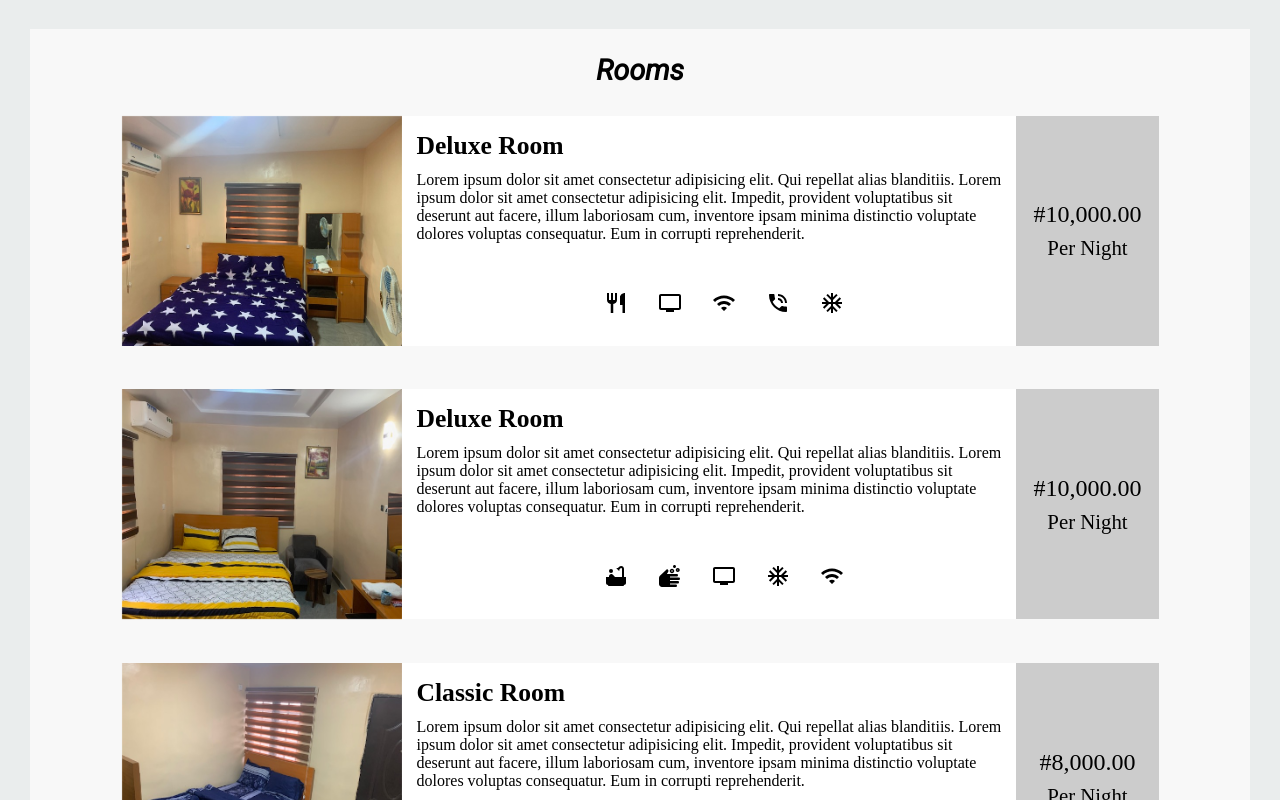
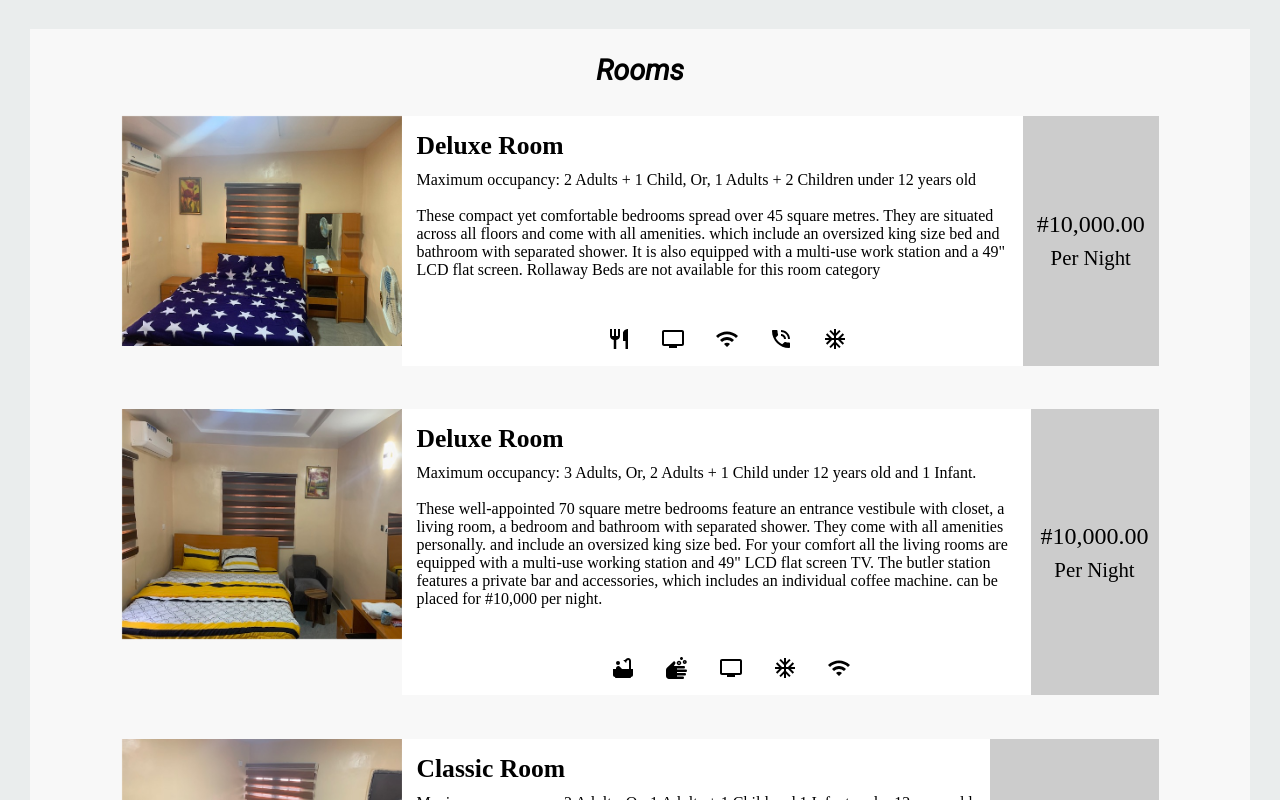
Before and after one commit to Timmy160/Btc-homes, a React (Vite) app: page /Rooms in a window 1280 px wide. Built offline with nearby package versions, Linux system fonts and the light colour scheme; no server answers.

Commit message:
recompiled code2

```diff
--- a/src/Components/Input.css
+++ b/src/Components/Input.css
@@ -73,7 +73,7 @@ form > input {
 @media only screen and (max-width: 600px) {
   .input {
     background-color: rgba(35, 35, 39, 0.5);
-    width: 370px;
+    width: 380px;
     height: 90px;
     display: flex;
     flex-direction: row;
--- a/src/Components/Navbar.css
+++ b/src/Components/Navbar.css
@@ -84,11 +84,12 @@ header .nav-btn {
     padding: 0.1rem;
   }
 
+  /* Nav link later things */
   header .nav-btn {
     display: flex;
     justify-content: center;
     align-items: center;
-    visibility: visible;
+    visibility: hidden;
     padding-bottom: 18px;
     padding-right: 10px;
     opacity: 1;
@@ -114,6 +115,7 @@ header .nav-btn {
     gap: 1.2rem;
     background-color: rgb(234, 237, 237);
     z-index: 100;
+    opacity: 5;
     transition: 0.8s;
     transform: translateY(-100vh);
   }
--- a/src/Pages/Home/Home.css
+++ b/src/Pages/Home/Home.css
@@ -25,6 +25,7 @@
 @media only screen and (max-width: 600px) {
   .home {
     min-height: 50vh;
+    opacity: 1;
   }
 
   .home_text {
--- a/src/Pages/Login/Login.css
+++ b/src/Pages/Login/Login.css
@@ -146,6 +146,7 @@
     border-radius: 10px;
     border: 1px solid #ccc;
     background-color: #f8f8f8;
+    font-size: 1.1rem;
   }
 
   .Login_container > form {
--- a/src/Pages/Register/Register.css
+++ b/src/Pages/Register/Register.css
@@ -146,6 +146,7 @@
     border-radius: 10px;
     border: 1px solid #ccc;
     background-color: #f8f8f8;
+    font-size: 1.1rem;
   }
 
   .Register_container > form {
@@ -157,7 +158,7 @@
   }
 
   .Register_container .Auth_buttons {
-    padding-top: 2rem;
+    padding-top: 6rem;
   }
 
   .Start_Button {
--- a/src/Pages/Register/Register.jsx
+++ b/src/Pages/Register/Register.jsx
@@ -10,7 +10,7 @@ function Register() {
 
   const [email, setEmail] = useState("");
   const [password, setPassword] = useState("");
-  const [confirmPassword, setConfirmPassword] = useState("");
+  // const [confirmPassword, setConfirmPassword] = useState("");
 
   const Register = (e) => {
     e.preventDefault();
@@ -60,13 +60,13 @@ function Register() {
             value={password}
             onChange={(e) => setPassword(e.target.value)}
           />
-          <h5> Confirm Password</h5>
+          {/* <h5> Confirm Password</h5>
           <input
             type="password"
             placeholder="Enter your password"
             value={confirmPassword}
             onChange={(e) => setConfirmPassword(e.target.value)}
-          />
+          /> */}
 
           <div className="Auth_buttons">
             <button type="submit" className="Start_Button" onClick={Register}>
--- a/src/Pages/Rooms/Rooms.css
+++ b/src/Pages/Rooms/Rooms.css
@@ -173,7 +173,7 @@
   }
 
   .room_price {
-    font-size: 1.5rem;
+    font-size: 1.3rem;
   }
 
   .room_day {
--- a/src/Pages/Rooms/Rooms.jsx
+++ b/src/Pages/Rooms/Rooms.jsx
@@ -7,7 +7,6 @@ import Room7 from "../../Assets/Images/Room7.jpg";
 import Room8 from "../../Assets/Images/Room8.jpg";
 import Room11 from "../../Assets/Images/Room11.jpg";
 import Room14 from "../../Assets/Images/Room14.jpg";
-import ArrowBackIosIcon from "@mui/icons-material/ArrowBackIos";
 import Slide from "react-reveal/Slide";
 import RestaurantIcon from "@mui/icons-material/Restaurant";
 import PersonalVideoIcon from "@mui/icons-material/PersonalVideo";
@@ -31,12 +30,14 @@ function Rooms() {
             <div className="room_text">
               <span className="room_type">Deluxe Room</span>
               <span className="about_room">
-                Lorem ipsum dolor sit amet consectetur adipisicing elit. Qui
-                repellat alias blanditiis. Lorem ipsum dolor sit amet
-                consectetur adipisicing elit. Impedit, provident voluptatibus
-                sit deserunt aut facere, illum laboriosam cum, inventore ipsam
-                minima distinctio voluptate dolores voluptas consequatur. Eum in
-                corrupti reprehenderit.
+                Maximum occupancy: 2 Adults + 1 Child, Or, 1 Adults + 2 Children
+                under 12 years old <br /> <br /> These compact yet comfortable
+                bedrooms spread over 45 square metres. They are situated across
+                all floors and come with all amenities. which include an
+                oversized king size bed and bathroom with separated shower. It
+                is also equipped with a multi-use work station and a 49" LCD
+                flat screen. Rollaway Beds are not available for this room
+                category
               </span>
               <span className="description_icons">
                 <RestaurantIcon className="description_icon" />
@@ -63,12 +64,16 @@ function Rooms() {
             <div className="room_text">
               <span className="room_type">Deluxe Room</span>
               <span className="about_room">
-                Lorem ipsum dolor sit amet consectetur adipisicing elit. Qui
-                repellat alias blanditiis. Lorem ipsum dolor sit amet
-                consectetur adipisicing elit. Impedit, provident voluptatibus
-                sit deserunt aut facere, illum laboriosam cum, inventore ipsam
-                minima distinctio voluptate dolores voluptas consequatur. Eum in
-                corrupti reprehenderit.
+                Maximum occupancy: 3 Adults, Or, 2 Adults + 1 Child under 12
+                years old and 1 Infant. <br /> <br /> These well-appointed 70
+                square metre bedrooms feature an entrance vestibule with closet,
+                a living room, a bedroom and bathroom with separated shower.
+                They come with all amenities personally. and include an
+                oversized king size bed. For your comfort all the living rooms
+                are equipped with a multi-use working station and 49" LCD flat
+                screen TV. The butler station features a private bar and
+                accessories, which includes an individual coffee machine. can be
+                placed for #10,000 per night.
               </span>
               <span className="description_icons">
                 <BathtubIcon className="description_icon" />
@@ -95,12 +100,13 @@ function Rooms() {
             <div className="room_text">
               <span className="room_type">Classic Room</span>
               <span className="about_room">
-                Lorem ipsum dolor sit amet consectetur adipisicing elit. Qui
-                repellat alias blanditiis. Lorem ipsum dolor sit amet
-                consectetur adipisicing elit. Impedit, provident voluptatibus
-                sit deserunt aut facere, illum laboriosam cum, inventore ipsam
-                minima distinctio voluptate dolores voluptas consequatur. Eum in
-                corrupti reprehenderit.
+                {" "}
+                Maximum occupancy: 2 Adults, Or, 1 Adults + 1 Child and 1 Infant
+                under 12 years old <br /> <br /> Rate inclusive of buffet
+                breakfast in Btc Homes. Located on all floors of the hotel,
+                these guestrooms are personally designed by. They feature an
+                entrance vestibule with an extra walk-in closet, living room, a
+                bedroom and a bathroom with separated shower.
               </span>
               <span className="description_icons">
                 <BathtubIcon className="description_icon" />
@@ -127,12 +133,16 @@ function Rooms() {
             <div className="room_text">
               <span className="room_type">Classic Room</span>
               <span className="about_room">
-                Lorem ipsum dolor sit amet consectetur adipisicing elit. Qui
-                repellat alias blanditiis. Lorem ipsum dolor sit amet
-                consectetur adipisicing elit. Impedit, provident voluptatibus
-                sit deserunt aut facere, illum laboriosam cum, inventore ipsam
-                minima distinctio voluptate dolores voluptas consequatur. Eum in
-                corrupti reprehenderit.
+                Maximum occupancy: 2 Adults, Or, 2 Adults + 1 Child under 12
+                years old and 1 Infant. <br /> <br /> These well-appointed 70
+                square metre bedrooms feature an entrance vestibule with closet,
+                a living room, a bedroom and bathroom with separated shower.
+                They come with all amenities personally. and include an
+                oversized king size bed. For your comfort all the living rooms
+                are equipped with a multi-use working station and 38" LCD flat
+                screen TV. The butler station features a private bar and
+                accessories, which includes an individual coffee machine. can be
+                placed for #8,000 per night.
               </span>
               <span className="description_icons">
                 <RestaurantIcon className="description_icon" />
@@ -159,12 +169,12 @@ function Rooms() {
             <div className="room_text">
               <span className="room_type">Classic Room</span>
               <span className="about_room">
-                Lorem ipsum dolor sit amet consectetur adipisicing elit. Qui
-                repellat alias blanditiis. Lorem ipsum dolor sit amet
-                consectetur adipisicing elit. Impedit, provident voluptatibus
-                sit deserunt aut facere, illum laboriosam cum, inventore ipsam
-                minima distinctio voluptate dolores voluptas consequatur. Eum in
-                corrupti reprehenderit.
+                Maximum occupancy: 2 Adults, Or, 1 Adults + 1 Child and 1 Infant
+                under 12 years old <br /> <br /> Rate inclusive of buffet
+                breakfast in Btc Homes. Located on all floors of the hotel,
+                these guestrooms are personally designed by. They feature an
+                entrance vestibule with an extra walk-in closet, living room, a
+                bedroom and a bathroom with separated shower.
               </span>
               <span className="description_icons">
                 <BathtubIcon className="description_icon" />
@@ -191,12 +201,13 @@ function Rooms() {
             <div className="room_text">
               <span className="room_type">Deluxe Room</span>
               <span className="about_room">
-                Lorem ipsum dolor sit amet consectetur adipisicing elit. Qui
-                repellat alias blanditiis. Lorem ipsum dolor sit amet
-                consectetur adipisicing elit. Impedit, provident voluptatibus
-                sit deserunt aut facere, illum laboriosam cum, inventore ipsam
-                minima distinctio voluptate dolores voluptas consequatur. Eum in
-                corrupti reprehenderit.
+                Maximum occupancy: 3 Adults, Or, 2 Adults + 1 Child and 1 Infant
+                under 12 years old <br /> <br /> Rate inclusive of buffet
+                breakfast in Btc Homes. Located on all floors of the hotel,
+                these guestrooms are personally designed by. They feature an
+                entrance vestibule with an extra walk-in closet, living room, a
+                bedroom and a bathroom with separated shower. can be placed for
+                a charge #10,000 plus tax per night
               </span>
               <span className="description_icons">
                 <RestaurantIcon className="description_icon" />
@@ -223,12 +234,15 @@ function Rooms() {
             <div className="room_text">
               <span className="room_type">Classic Room</span>
               <span className="about_room">
-                Lorem ipsum dolor sit amet consectetur adipisicing elit. Qui
-                repellat alias blanditiis. Lorem ipsum dolor sit amet
-                consectetur adipisicing elit. Impedit, provident voluptatibus
-                sit deserunt aut facere, illum laboriosam cum, inventore ipsam
-                minima distinctio voluptate dolores voluptas consequatur. Eum in
-                corrupti reprehenderit.
+                Maximum occupancy: 2 Adults, Or, 2 Adults + 1 Child under 12
+                years old and 1 Infant. <br /> <br /> These well-appointed 60
+                square metre bedrooms feature an entrance vestibule with closet,
+                a living room, a bedroom and bathroom with separated shower.
+                They come with all amenities personally. and include an
+                oversized king size bed. For your comfort all the living rooms
+                are equipped with a multi-use working station and 38" LCD flat
+                screen TV. The butler station features a private bar and
+                accessories, which includes an individual coffee machine.
               </span>
               <span className="description_icons">
                 <BathtubIcon className="description_icon" />
@@ -255,12 +269,16 @@ function Rooms() {
             <div className="room_text">
               <span className="room_type">Deluxe Room</span>
               <span className="about_room">
-                Lorem ipsum dolor sit amet consectetur adipisicing elit. Qui
-                repellat alias blanditiis. Lorem ipsum dolor sit amet
-                consectetur adipisicing elit. Impedit, provident voluptatibus
-                sit deserunt aut facere, illum laboriosam cum, inventore ipsam
-                minima distinctio voluptate dolores voluptas consequatur. Eum in
-                corrupti reprehenderit.
+                Maximum occupancy: 3 Adults, Or, 2 Adults + 1 Child under 12
+                years old and 1 Infant. <br /> <br /> These well-appointed 70
+                square metre bedrooms feature an entrance vestibule with closet,
+                a living room, a bedroom and bathroom with separated shower.
+                They come with all amenities personally. and include an
+                oversized king size bed. For your comfort all the living rooms
+                are equipped with a multi-use working station and 49" LCD flat
+                screen TV. The butler station features a private bar and
+                accessories, which includes an individual coffee machine. can be
+                placed for #10,000 per night.
               </span>
               <span className="description_icons">
                 <BathtubIcon className="description_icon" />
```
